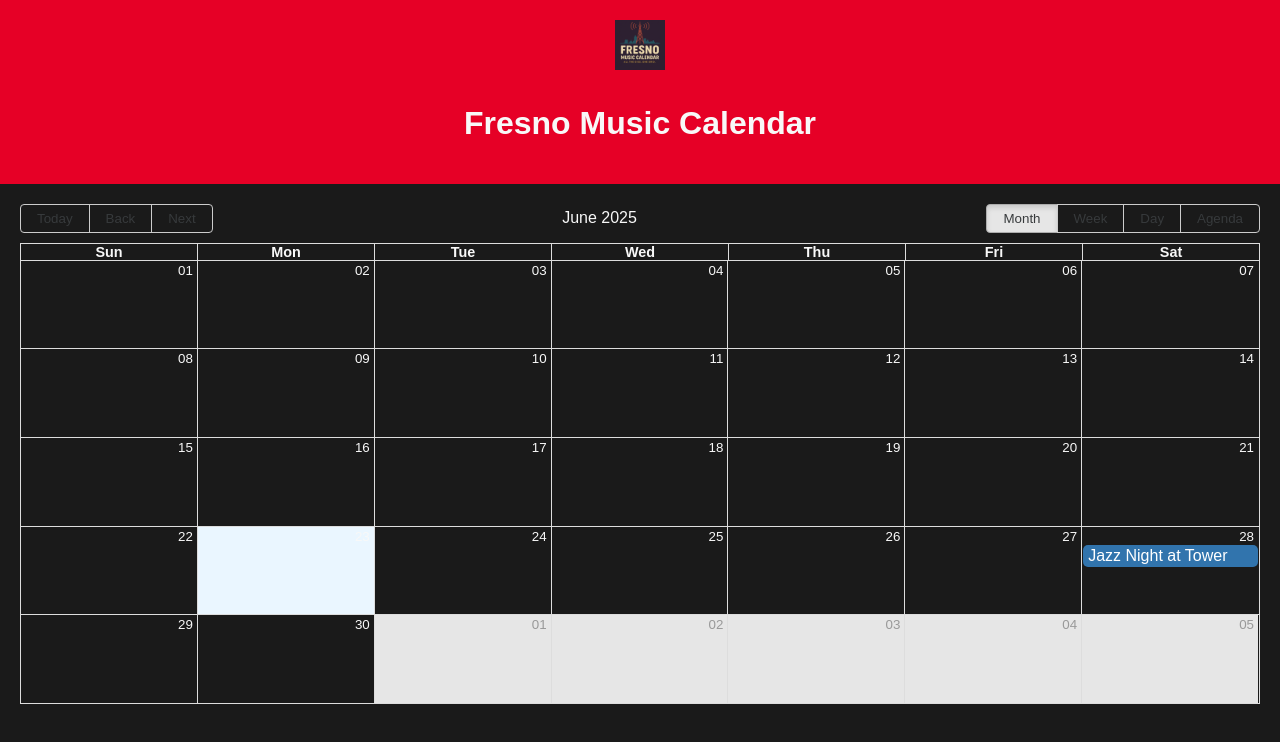
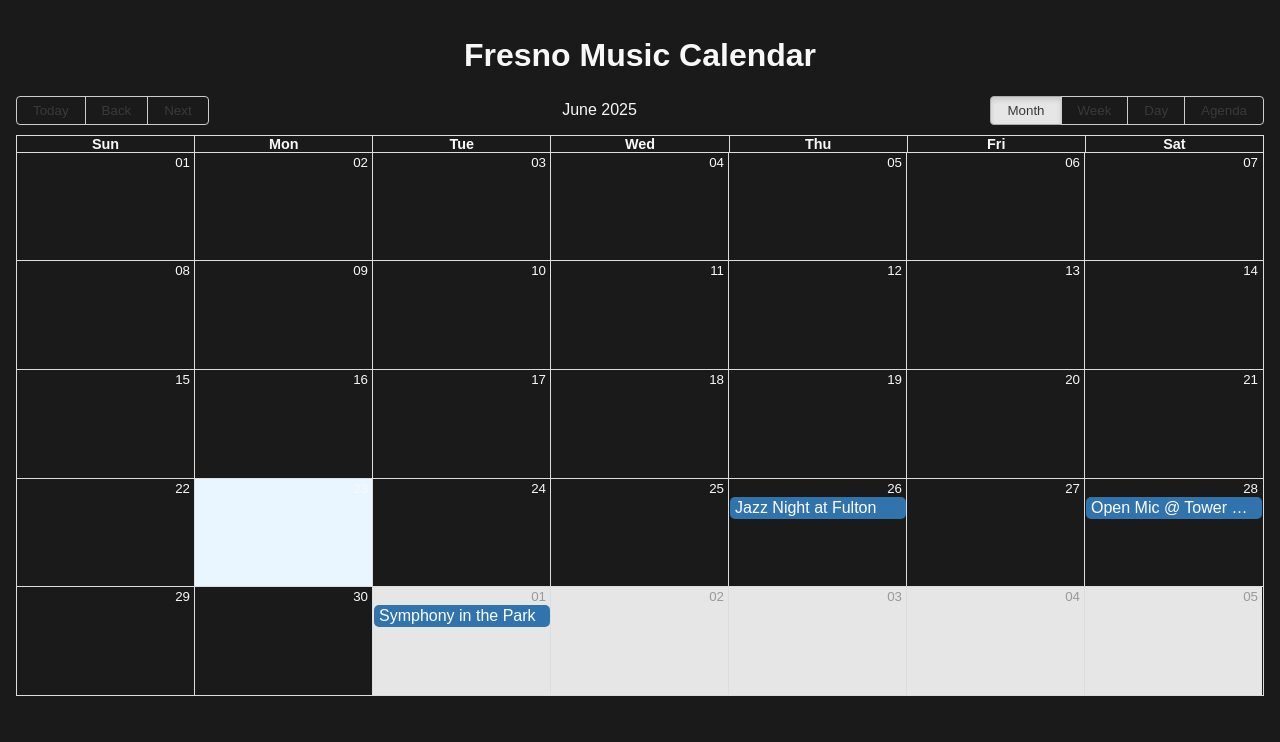
Before and after one commit to mrayover/Fresno-music-calendar1, a React (Vite) app: page / in a window 1280 px wide. Shown: the top 742 px of the page. Built offline with nearby package versions, Linux system fonts and the light colour scheme.

Commit message:
Fixes Hopefully

```diff
--- a/src/App.jsx
+++ b/src/App.jsx
@@ -1,41 +1,61 @@
+
 import React from "react";
-import { Calendar, momentLocalizer } from "react-big-calendar";
-import moment from "moment";
+import { Calendar, dateFnsLocalizer } from "react-big-calendar";
+import format from "date-fns/format";
+import parse from "date-fns/parse";
+import startOfWeek from "date-fns/startOfWeek";
+import getDay from "date-fns/getDay";
+import enUS from "date-fns/locale/en-US";
 import "react-big-calendar/lib/css/react-big-calendar.css";
 import "./style.css";
-import logo from "/logo.png";
 
+const locales = {
+  "en-US": enUS,
+};
 
-const localizer = momentLocalizer(moment);
+const localizer = dateFnsLocalizer({
+  format,
+  parse,
+  startOfWeek,
+  getDay,
+  locales,
+});
 
 const events = [
   {
-    id: 1,
-    title: "Jazz Night at Tower",
-    start: new Date(2025, 5, 28, 19, 0),
-    end: new Date(2025, 5, 28, 21, 0),
-    venue: "Tower Theatre",
-    genre: "Jazz",
-    description: "Live jazz performance."
+    "title": "Jazz Night at Fulton",
+    "start": "2025-06-25T19:00:00-07:00",
+    "end": "2025-06-25T21:00:00-07:00"
   },
+  {
+    "title": "Open Mic @ Tower Caf\u00e9",
+    "start": "2025-06-27T20:00:00-07:00",
+    "end": "2025-06-27T22:00:00-07:00"
+  },
+  {
+    "title": "Symphony in the Park",
+    "start": "2025-06-30T18:00:00-07:00",
+    "end": "2025-06-30T20:30:00-07:00"
+  }
 ];
 
 export default function App() {
+  const parsedEvents = events.map(event => ({
+    ...event,
+    start: new Date(event.start),
+    end: new Date(event.end),
+  }));
+
   return (
-    <div className="App">
-      <header className="header">
-        <img src={logo} alt="Fresno Music Calendar Logo" className="logo" />
+    <div className="App" style={{ height: "100vh", padding: "1rem" }}>
       <h1>Fresno Music Calendar</h1>
-      </header>
-      <main className="main">
       <Calendar
         localizer={localizer}
-          events={events}
+        events={parsedEvents}
         startAccessor="start"
         endAccessor="end"
-          style={{ height: 500 }}
+        style={{ height: 600 }}
       />
-      </main>
     </div>
   );
 }
--- a/src/style.css
+++ b/src/style.css
@@ -5,7 +5,6 @@ body {
   margin: 0;
   padding: 0;
 }
-
 
 .App {
   text-align: center;
```
Lines whose indentation alone changed are shown as unchanged.
